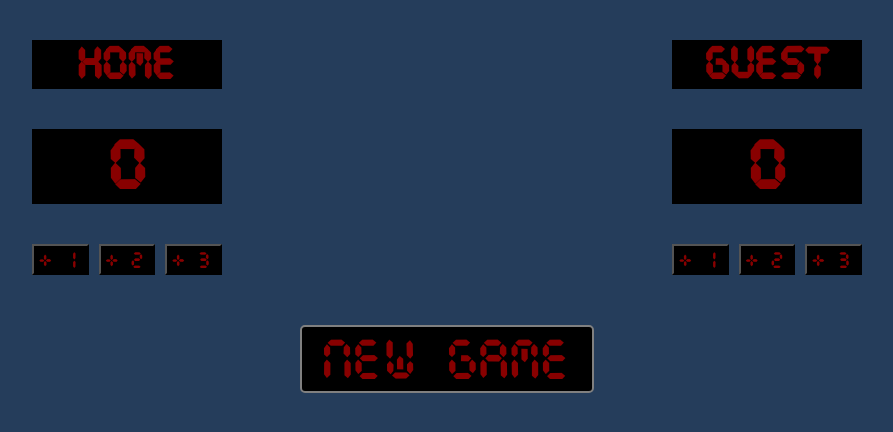
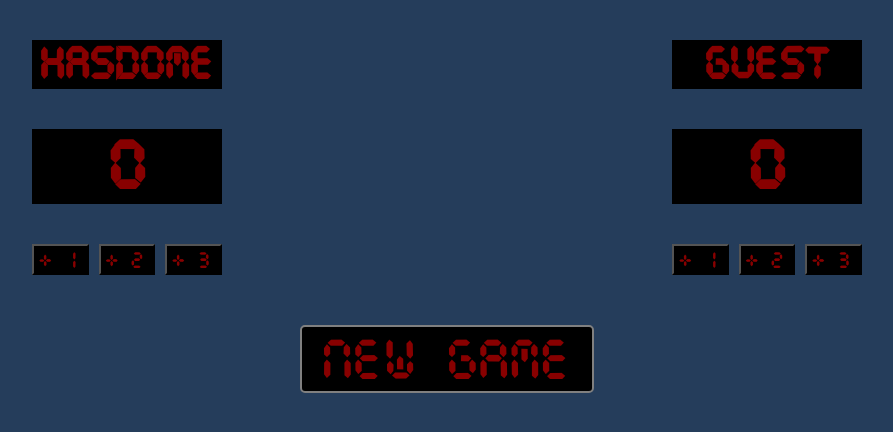
Before and after one commit to GhOssTYyy/Score-board, a plain HTML site: page index.html in a window 1280 px wide. Shown: the whole page, without its empty margins (193-1086 px from the left). Drawn offline with Linux system fonts and the light colour scheme.

Commit message:
Update index.html

```diff
--- a/index.html
+++ b/index.html
@@ -14,7 +14,7 @@
     <div class="container">
 
         <div>
-            <h3>Home</h3>
+            <h3>Hasdome</h3>
             <h1 id="home-points">0</h1>
             <button class="add-points" onclick="home_score_add1()">+ 1</button>
             <button class="add-points" onclick="home_score_add2()">+ 2</button>
```
